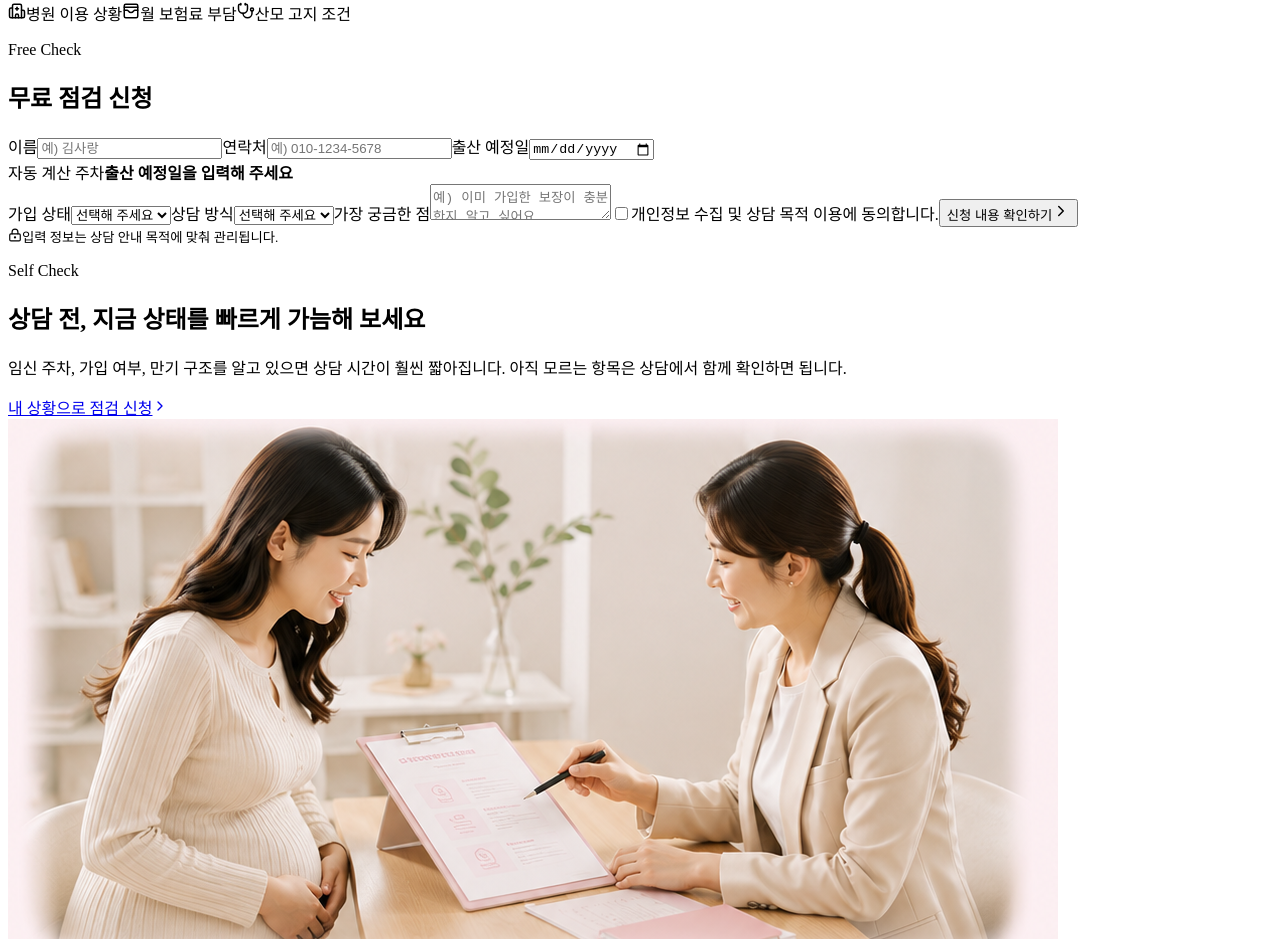
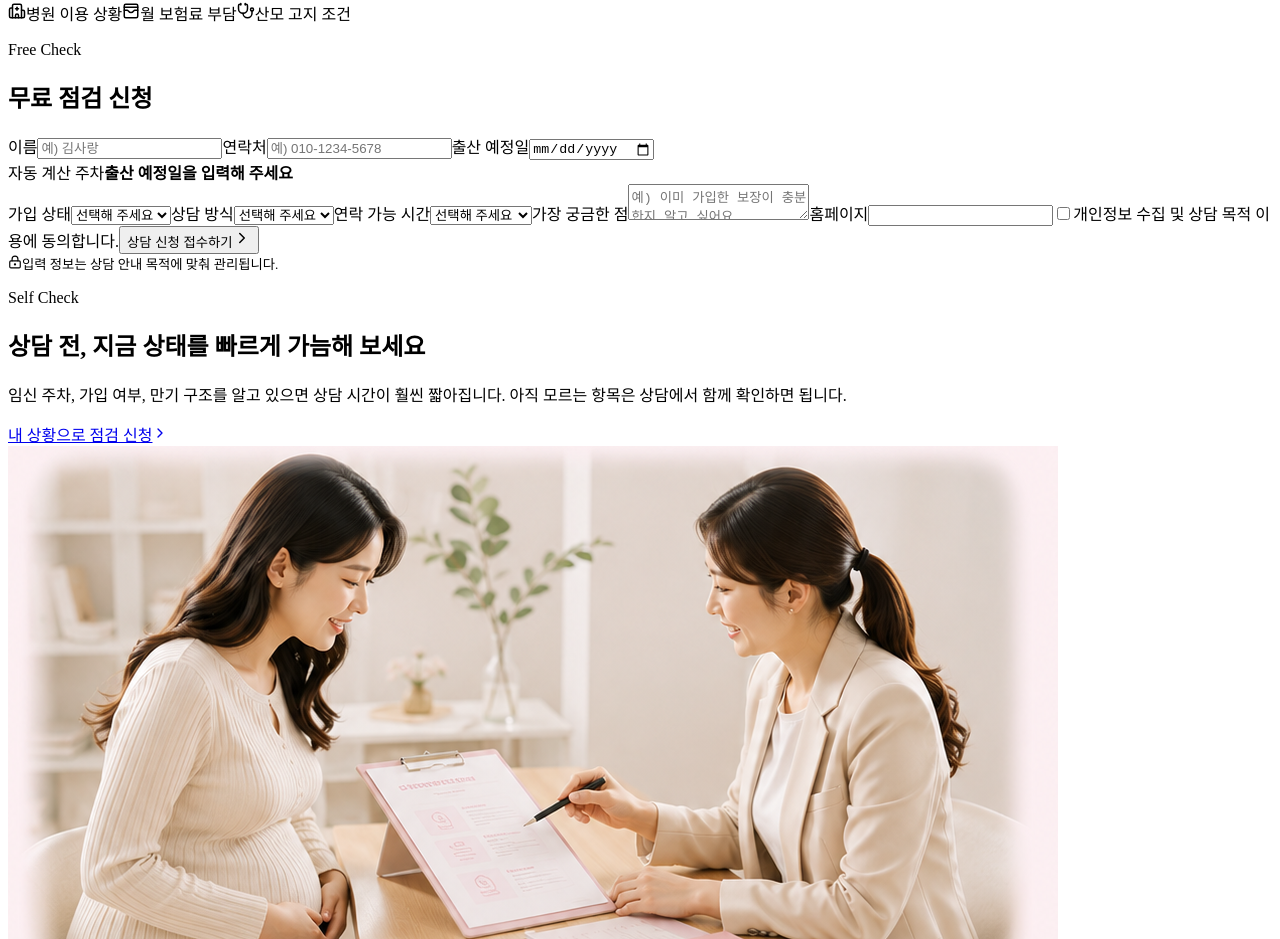
Before and after one commit to junchoi0521-cpu/Fetal-Insurance-Inspection-Center, a React (Vite) app: page / in a window 1280 px wide. Shown: the part 3754-4693 px from the top of the page. Built offline with nearby package versions, Linux system fonts and the light colour scheme; the HTML template or start-up script is replaced by a standard one.

Commit message:
Complete consultation form flow

```diff
--- a/src/App.jsx
+++ b/src/App.jsx
@@ -1,5 +1,6 @@
 import React, { useMemo, useState } from 'react'
 import {
+  AlertCircle,
   Baby,
   BadgeCheck,
   CalendarDays,
@@ -13,6 +14,7 @@ import {
   HeartPulse,
   Hospital,
   LockKeyhole,
+  LoaderCircle,
   MessageCircle,
   PhoneCall,
   Search,
@@ -102,8 +104,10 @@ const initialForm = {
   dueDate: '',
   status: '',
   channel: '',
+  contactTime: '',
   concern: '',
   consent: false,
+  website: '',
 }
 
 function calculatePregnancyWeek(dueDateValue) {
@@ -127,21 +131,183 @@ function calculatePregnancyWeek(dueDateValue) {
   return `현재 약 ${weeks}주 ${days}일차입니다`
 }
 
+function createLeadId() {
+  const now = new Date()
+  const date = now.toISOString().slice(2, 10).replaceAll('-', '')
+  const random = Math.random().toString(36).slice(2, 6).toUpperCase()
+  return `FI-${date}-${random}`
+}
+
+function formatPhoneNumber(value) {
+  const digits = value.replace(/\D/g, '').slice(0, 11)
+
+  if (digits.length < 4) return digits
+  if (digits.length < 8) return `${digits.slice(0, 3)}-${digits.slice(3)}`
+  return `${digits.slice(0, 3)}-${digits.slice(3, 7)}-${digits.slice(7)}`
+}
+
+function getTrackingParams() {
+  if (typeof window === 'undefined') return {}
+
+  const params = new URLSearchParams(window.location.search)
+  return ['utm_source', 'utm_medium', 'utm_campaign', 'utm_content', 'utm_term'].reduce(
+    (result, key) => {
+      const value = params.get(key)
+      return value ? { ...result, [key]: value } : result
+    },
+    {},
+  )
+}
+
+function validateForm(values) {
+  const nextErrors = {}
+  const phoneDigits = values.phone.replace(/\D/g, '')
+  const dueDate = new Date(`${values.dueDate}T00:00:00`)
+  const today = new Date()
+  today.setHours(0, 0, 0, 0)
+  const maxDueDate = new Date(today)
+  maxDueDate.setDate(today.getDate() + 310)
+  const minDueDate = new Date(today)
+  minDueDate.setDate(today.getDate() - 14)
+
+  if (values.name.trim().length < 2) nextErrors.name = '성함을 2글자 이상 입력해 주세요.'
+  if (!/^01\d{8,9}$/.test(phoneDigits)) {
+    nextErrors.phone = '연락 가능한 휴대폰 번호를 입력해 주세요.'
+  }
+  if (!values.dueDate || Number.isNaN(dueDate.getTime())) {
+    nextErrors.dueDate = '출산 예정일을 선택해 주세요.'
+  } else if (dueDate < minDueDate || dueDate > maxDueDate) {
+    nextErrors.dueDate = '출산 예정일 범위를 다시 확인해 주세요.'
+  }
+  if (!values.status) nextErrors.status = '가입 상태를 선택해 주세요.'
+  if (!values.channel) nextErrors.channel = '상담 방식을 선택해 주세요.'
+  if (!values.contactTime) nextErrors.contactTime = '연락 가능 시간을 선택해 주세요.'
+  if (!values.consent) nextErrors.consent = '개인정보 수집 및 이용 동의가 필요합니다.'
+
+  return nextErrors
+}
+
+async function submitConsultation(payload) {
+  const response = await fetch('/api/consultations', {
+    method: 'POST',
+    headers: { 'Content-Type': 'application/json' },
+    body: JSON.stringify(payload),
+  })
+  const contentType = response.headers.get('content-type') || ''
+
+  if (!contentType.includes('application/json')) {
+    if (import.meta.env.DEV) {
+      return { ok: true, leadId: payload.leadId, preview: true }
+    }
+    throw new Error('상담 접수 API 응답을 확인할 수 없습니다.')
+  }
+
+  const data = await response.json()
+
+  if (!response.ok) {
+    if (response.status === 404 && import.meta.env.DEV) {
+      return { ok: true, leadId: payload.leadId, preview: true }
+    }
+    throw new Error(data.message || '접수 연결에 문제가 있습니다. 잠시 후 다시 시도해 주세요.')
+  }
+
+  return data
+}
+
 function App() {
   const [form, setForm] = useState(initialForm)
-  const [submitted, setSubmitted] = useState(false)
+  const [errors, setErrors] = useState({})
+  const [submitState, setSubmitState] = useState({
+    status: 'idle',
+    message: '',
+    leadId: '',
+    name: '',
+  })
 
   const pregnancyWeek = useMemo(() => calculatePregnancyWeek(form.dueDate), [form.dueDate])
+  const isSubmitting = submitState.status === 'submitting'
 
   const handleChange = (event) => {
     const { name, value, type, checked } = event.target
-    setForm((current) => ({ ...current, [name]: type === 'checkbox' ? checked : value }))
-    if (submitted) setSubmitted(false)
+    const nextValue = name === 'phone' ? formatPhoneNumber(value) : value
+
+    setForm((current) => ({
+      ...current,
+      [name]: type === 'checkbox' ? checked : nextValue,
+    }))
+    setErrors((current) => {
+      if (!current[name]) return current
+      const { [name]: _removed, ...rest } = current
+      return rest
+    })
+    if (submitState.status !== 'idle') {
+      setSubmitState({ status: 'idle', message: '', leadId: '', name: '' })
+    }
   }
 
-  const handleSubmit = (event) => {
+  const handleSubmit = async (event) => {
     event.preventDefault()
-    setSubmitted(true)
+
+    const nextErrors = validateForm(form)
+    setErrors(nextErrors)
+
+    if (Object.keys(nextErrors).length > 0) {
+      setSubmitState({
+        status: 'error',
+        message: '입력 내용을 한 번 더 확인해 주세요.',
+        leadId: '',
+        name: '',
+      })
+      return
+    }
+
+    const leadId = createLeadId()
+    const payload = {
+      leadId,
+      name: form.name.trim(),
+      phone: form.phone,
+      phoneDigits: form.phone.replace(/\D/g, ''),
+      dueDate: form.dueDate,
+      pregnancyWeek,
+      status: form.status,
+      channel: form.channel,
+      contactTime: form.contactTime,
+      concern: form.concern.trim(),
+      consent: form.consent,
+      website: form.website,
+      submittedAt: new Date().toISOString(),
+      pageUrl: typeof window !== 'undefined' ? window.location.href : '',
+      referrer: typeof document !== 'undefined' ? document.referrer : '',
+      tracking: getTrackingParams(),
+    }
+
+    setSubmitState({
+      status: 'submitting',
+      message: '상담 신청을 접수하고 있습니다.',
+      leadId: '',
+      name: payload.name,
+    })
+
+    try {
+      const result = await submitConsultation(payload)
+      setForm(initialForm)
+      setErrors({})
+      setSubmitState({
+        status: 'success',
+        message: result.preview
+          ? '미리보기 환경에서 접수 흐름이 확인되었습니다.'
+          : '상담 신청이 접수되었습니다. 담당자가 선택하신 방식으로 순차 안내드립니다.',
+        leadId: result.leadId || leadId,
+        name: payload.name,
+      })
+    } catch (error) {
+      setSubmitState({
+        status: 'error',
+        message: error.message,
+        leadId: '',
+        name: payload.name,
+      })
+    }
   }
 
   const goApply = (event) => {
@@ -318,45 +484,64 @@ function App() {
           <aside className="applyPanel" id="apply" aria-labelledby="apply-title">
             <p className="panelLabel">Free Check</p>
             <h2 id="apply-title">무료 점검 신청</h2>
-            <form onSubmit={handleSubmit}>
-              <label>
-                이름
+            <form onSubmit={handleSubmit} noValidate>
+              <label className={errors.name ? 'hasError' : ''}>
+                <span className="fieldName">이름</span>
                 <input
                   required
+                  id="name"
                   name="name"
                   value={form.name}
                   onChange={handleChange}
                   placeholder="예) 김사랑"
+                  autoComplete="name"
+                  aria-invalid={Boolean(errors.name)}
                 />
+                {errors.name && <em className="fieldError">{errors.name}</em>}
               </label>
-              <label>
-                연락처
+              <label className={errors.phone ? 'hasError' : ''}>
+                <span className="fieldName">연락처</span>
                 <input
                   required
+                  id="phone"
                   name="phone"
                   type="tel"
                   value={form.phone}
                   onChange={handleChange}
                   placeholder="예) 010-1234-5678"
+                  autoComplete="tel"
+                  inputMode="tel"
+                  aria-invalid={Boolean(errors.phone)}
                 />
+                {errors.phone && <em className="fieldError">{errors.phone}</em>}
               </label>
-              <label>
-                출산 예정일
+              <label className={errors.dueDate ? 'hasError' : ''}>
+                <span className="fieldName">출산 예정일</span>
                 <input
                   required
+                  id="dueDate"
                   name="dueDate"
                   type="date"
                   value={form.dueDate}
                   onChange={handleChange}
+                  aria-invalid={Boolean(errors.dueDate)}
                 />
+                {errors.dueDate && <em className="fieldError">{errors.dueDate}</em>}
               </label>
               <div className="weekResult">
                 <span>자동 계산 주차</span>
                 <strong>{pregnancyWeek || '출산 예정일을 입력해 주세요'}</strong>
               </div>
-              <label>
-                가입 상태
-                <select required name="status" value={form.status} onChange={handleChange}>
+              <label className={errors.status ? 'hasError' : ''}>
+                <span className="fieldName">가입 상태</span>
+                <select
+                  required
+                  id="status"
+                  name="status"
+                  value={form.status}
+                  onChange={handleChange}
+                  aria-invalid={Boolean(errors.status)}
+                >
                   <option value="" disabled>
                     선택해 주세요
                   </option>
@@ -365,10 +550,18 @@ function App() {
                   <option>상담 중</option>
                   <option>잘 모르겠음</option>
                 </select>
+                {errors.status && <em className="fieldError">{errors.status}</em>}
               </label>
-              <label>
-                상담 방식
-                <select required name="channel" value={form.channel} onChange={handleChange}>
+              <label className={errors.channel ? 'hasError' : ''}>
+                <span className="fieldName">상담 방식</span>
+                <select
+                  required
+                  id="channel"
+                  name="channel"
+                  value={form.channel}
+                  onChange={handleChange}
+                  aria-invalid={Boolean(errors.channel)}
+                >
                   <option value="" disabled>
                     선택해 주세요
                   </option>
@@ -377,37 +570,93 @@ function App() {
                   <option>문자</option>
                   <option>대면</option>
                 </select>
+                {errors.channel && <em className="fieldError">{errors.channel}</em>}
+              </label>
+              <label className={errors.contactTime ? 'hasError' : ''}>
+                <span className="fieldName">연락 가능 시간</span>
+                <select
+                  required
+                  id="contactTime"
+                  name="contactTime"
+                  value={form.contactTime}
+                  onChange={handleChange}
+                  aria-invalid={Boolean(errors.contactTime)}
+                >
+                  <option value="" disabled>
+                    선택해 주세요
+                  </option>
+                  <option>오전 9시-12시</option>
+                  <option>오후 12시-3시</option>
+                  <option>오후 3시-6시</option>
+                  <option>저녁 6시 이후</option>
+                </select>
+                {errors.contactTime && <em className="fieldError">{errors.contactTime}</em>}
               </label>
               <label className="wideLabel">
-                가장 궁금한 점
+                <span className="fieldName">가장 궁금한 점</span>
                 <textarea
+                  id="concern"
                   name="concern"
                   value={form.concern}
                   onChange={handleChange}
                   placeholder="예) 이미 가입한 보장이 충분한지 알고 싶어요."
                 />
               </label>
-              <label className="consent">
+              <label className="botField" aria-hidden="true">
+                홈페이지
+                <input
+                  name="website"
+                  tabIndex="-1"
+                  value={form.website}
+                  onChange={handleChange}
+                  autoComplete="off"
+                />
+              </label>
+              <label className={`consent ${errors.consent ? 'hasError' : ''}`}>
                 <input
                   required
+                  id="consent"
                   name="consent"
                   type="checkbox"
                   checked={form.consent}
                   onChange={handleChange}
+                  aria-invalid={Boolean(errors.consent)}
                 />
                 <span>개인정보 수집 및 상담 목적 이용에 동의합니다.</span>
+                {errors.consent && <em className="fieldError">{errors.consent}</em>}
               </label>
-              <button type="submit">
-                신청 내용 확인하기
-                <ChevronRight size={18} />
+              <button type="submit" disabled={isSubmitting}>
+                {isSubmitting ? (
+                  <>
+                    <LoaderCircle className="spin" size={18} />
+                    접수 중
+                  </>
+                ) : (
+                  <>
+                    상담 신청 접수하기
+                    <ChevronRight size={18} />
+                  </>
+                )}
               </button>
             </form>
-            {submitted && (
-              <div className="submitNotice" role="status">
-                <CheckCircle2 size={20} />
+            {submitState.status !== 'idle' && (
+              <div
+                className={`submitNotice ${submitState.status}`}
+                role={submitState.status === 'error' ? 'alert' : 'status'}
+              >
+                {submitState.status === 'success' && <CheckCircle2 size={20} />}
+                {submitState.status === 'error' && <AlertCircle size={20} />}
+                {submitState.status === 'submitting' && <LoaderCircle className="spin" size={20} />}
                 <span>
-                  <strong>{form.name}님, 신청 내용이 확인되었습니다.</strong>
-                  담당자가 선택하신 방식으로 순차 안내드립니다.
+                  <strong>
+                    {submitState.status === 'success'
+                      ? `${submitState.name}님, 접수가 완료되었습니다.`
+                      : submitState.status === 'submitting'
+                        ? '접수 중입니다.'
+                        : '접수 정보를 확인해 주세요.'}
+                  </strong>
+                  {submitState.message}
+                  {submitState.leadId && <em>접수번호 {submitState.leadId}</em>}
                 </span>
               </div>
             )}
```
